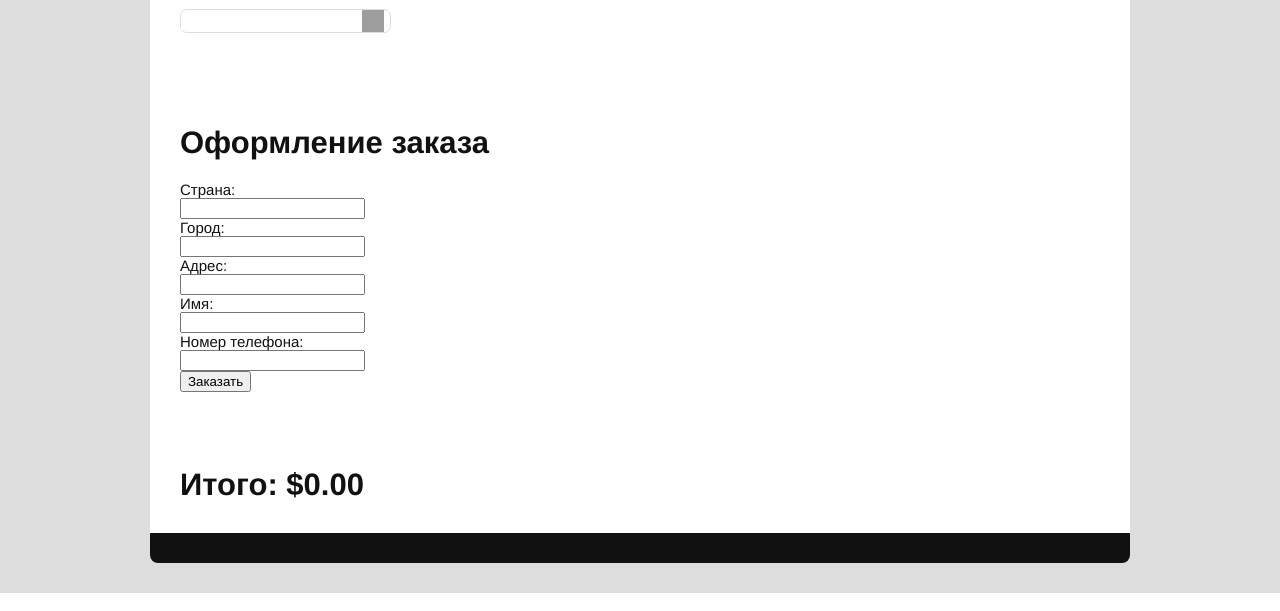
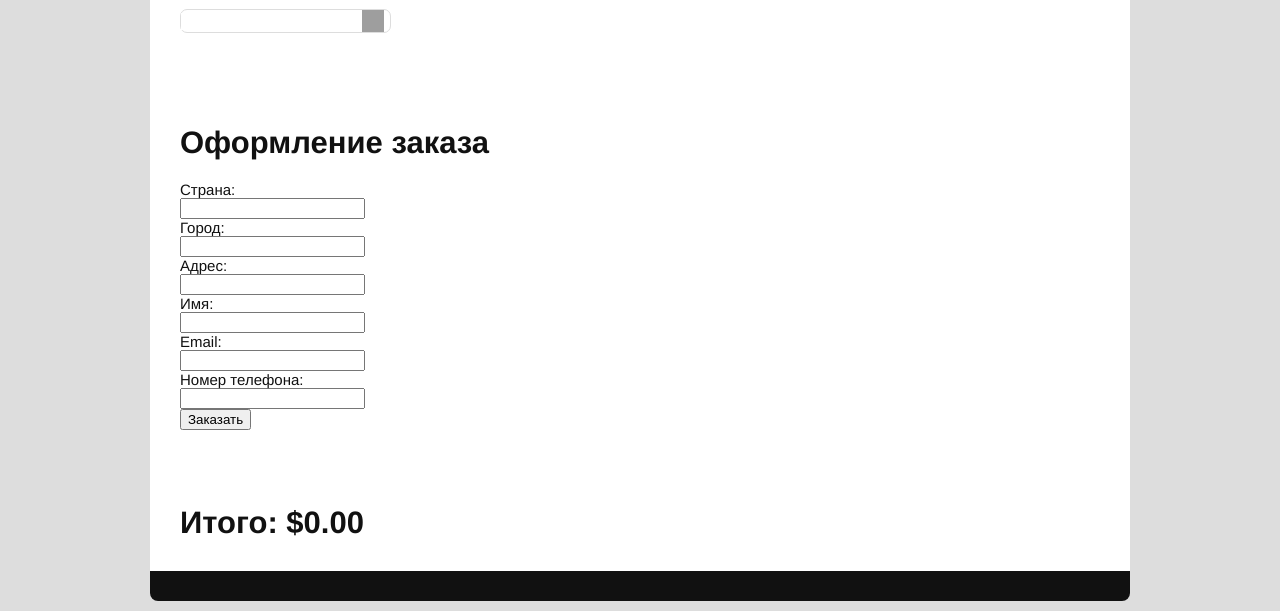
Before and after one commit to arevej/shopique, a Django app: template shop/templates/place_order.html in a window 1280 px wide. Shown: the part 361-972 px from the top of the page. Run offline with Django 3.2, Linux system fonts and the light colour scheme; the template is opened without the code that fills it: values that come from a table or form of the project are taken from there, others are empty; data comes from the database, SQL or seed files in the repository; grey boxes are pictures that could not be loaded.

Commit message:
Add email notification of payment and order confirmation

```diff
--- a/shop/forms.py
+++ b/shop/forms.py
@@ -5,4 +5,5 @@ class BuyerInfo(forms.Form):
     delivery_city = forms.CharField(label="Город", max_length=100)
     delivery_address = forms.CharField(label="Адрес", max_length=100)
     buyer_name = forms.CharField(label="Имя", max_length=30)
+    buyer_email =forms.EmailField(label="Email", max_length=50)
     buyer_number = forms.CharField(label="Номер телефона", max_length=15)
--- a/shop/models.py
+++ b/shop/models.py
@@ -104,6 +104,7 @@ class LineItem(models.Model):
 class Order(models.Model):
     buyer_name = models.CharField(max_length=30)
     buyer_number = models.CharField(max_length=15)
+    buyer_email = models.EmailField(max_length=30)
     delivery_country = models.CharField(max_length=100)
     delivery_city = models.CharField(max_length=100)
     delivery_address = models.CharField(max_length=100)
--- a/shop/static/style.css
+++ b/shop/static/style.css
@@ -391,6 +391,13 @@ h3 {
   margin-bottom: 20px;
 }
 
+.paypal {
+  background: #fff;
+  margin: 0;
+  padding: 20px 30px;
+  font-size: 16px;
+}
+
 @media (max-width: 1000px) {
   body {
     width: 100%;
--- a/shop/views.py
+++ b/shop/views.py
@@ -6,6 +6,8 @@ from django.http import HttpResponseRedirect
 from django.urls import reverse
 import datetime
 from .forms import BuyerInfo
+from django.core.mail import send_mail
+from django.conf import settings
 
 def index(request):
     if 'query' in request.GET:
@@ -71,6 +73,7 @@ def place_order(request):
              order = Order.objects.create(
                 buyer_name=form.cleaned_data['buyer_name'],
                 buyer_number=form.cleaned_data['buyer_number'],
+                buyer_email=form.cleaned_data['buyer_email'],
                 delivery_country=form.cleaned_data['delivery_country'],
                 delivery_city=form.cleaned_data['delivery_city'],
                 delivery_address=form.cleaned_data['delivery_address'],
@@ -80,6 +83,13 @@ def place_order(request):
              )
              for lineitem in basket.lineitem_set.all():
                  order.lineitemorder_set.create(product=lineitem.product, product_price=lineitem.product.price, product_qty=lineitem.qty)
+             send_mail(
+                 'Оплата заказа №{}'.format(order.id),
+                 'Чтобы оплатить заказ, перейдите по ссылке: https://{}{}'.format(settings.APP_DOMAIN, reverse('payment:process', args=(order.id,))),
+                 str(settings.DEFAULT_FROM_EMAIL),
+                 [str(order.buyer_email)],
+                 fail_silently=False,
+             )
              del request.session['basket_id']
              return redirect(reverse('payment:process', args=(order.id,)))
          else:
@@ -88,6 +98,13 @@ def place_order(request):
 
 def order_confirmation(request, order_id):
     order = Order.objects.get(pk=order_id)
+    send_mail(
+        'Заказ №{} принят'.format(order.id),
+        'Чтобы посмотреть заказ, перейдите по ссылке: https://{}{}'.format(settings.APP_DOMAIN, reverse('order_confirmation', args=(order.id,))),
+        str(settings.DEFAULT_FROM_EMAIL),
+        [str(order.buyer_email)],
+        fail_silently=False,
+    )
     return render(request, 'order_confirmation.html', {'order':order})
 
 def add_promo(request):
--- a/shopique/settings.py
+++ b/shopique/settings.py
@@ -129,3 +129,6 @@ STATIC_URL = '/static/'
 
 PAYPAL_RECEIVER_EMAIL = 'artijoh@gmail.com'
 PAYPAL_TEST = True
+
+DEFAULT_FROM_EMAIL = 'artijoh@gmail.com'
+EMAIL_BACKEND = 'django.core.mail.backends.console.EmailBackend'
```
Also changed, not shown: payment/templates/payment/done.html (deleted, +0 -7 lines), payment/templates/payment/process.html (+5 -2 lines), payment/views.py (+5 -4 lines), payment/templates/payment/canceled.html (deleted), shop/migrations/0016_order_buyer_email.py (added).
